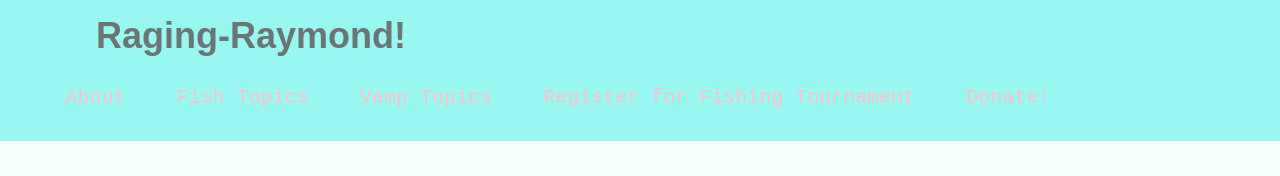
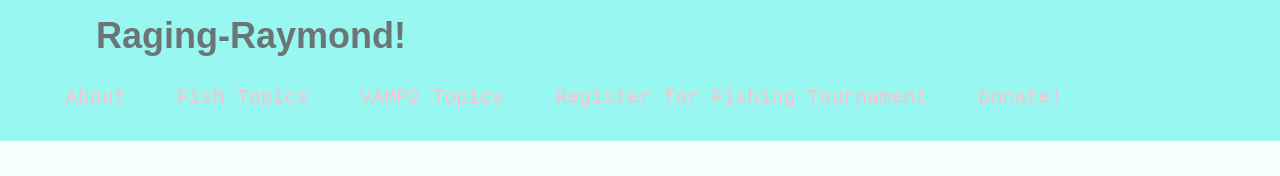
Before and after one commit to swazunga/raging-raymond-project, a React (Create React App) app in the folder client/: page / in a window 1280 px wide. Shown: the top 176 px of the page. Built offline with nearby package versions, Linux system fonts and the light colour scheme.

Commit message:
attempting to merge with master

```diff
--- a/client/src/components/Navigation/index.js
+++ b/client/src/components/Navigation/index.js
@@ -32,7 +32,7 @@ function Navigation({ currentPage, handlePageChange }) {
               currentPage === "VampTopic" ? "nav-link active" : "nav-link"
             }
           >
-            Vamp Topics
+            VAMP2 Topics
           </a>
         </li>
         <li className="nav-item">
```
